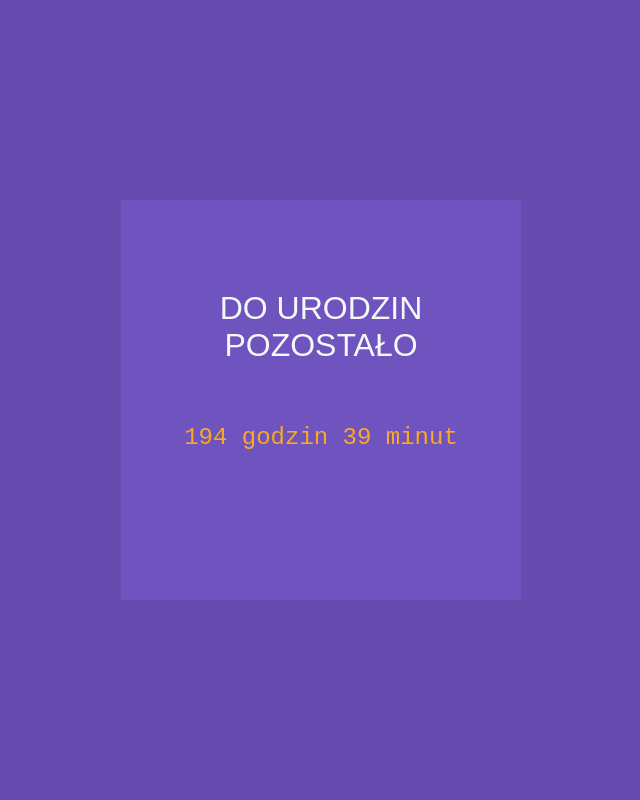
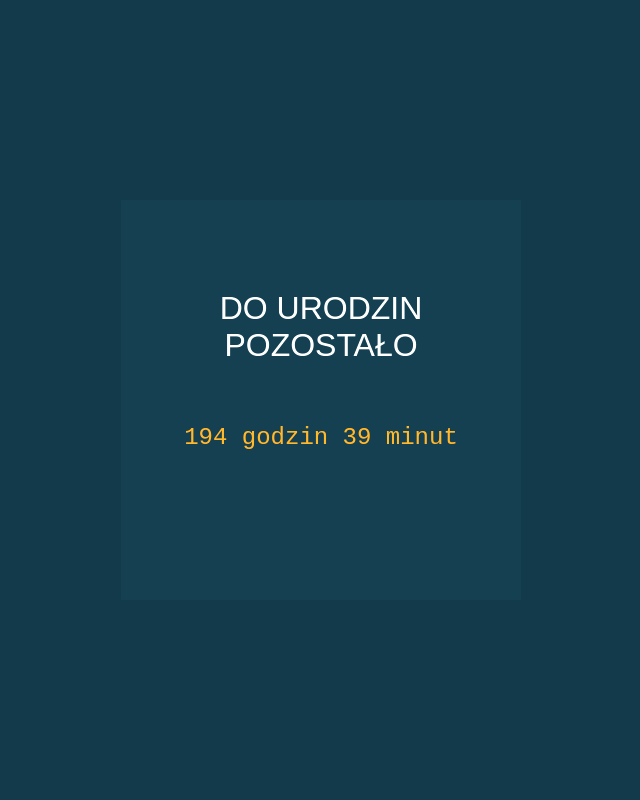
Before and after one commit to 0noder4/DjangoTimer, a Django app: page / in a window 1280 px wide. Shown: the whole page, without its empty margins (319-959 px from the left). Run offline with Django 4.2, Linux system fonts and the light colour scheme.

Commit message:
refactor: color changes

```diff
--- a/DjangoTimer/settings.py
+++ b/DjangoTimer/settings.py
@@ -106,7 +106,7 @@ AUTH_PASSWORD_VALIDATORS = [
 
 LANGUAGE_CODE = 'en-us'
 
-TIME_ZONE = 'UTC'
+TIME_ZONE = 'Europe/Warsaw'
 
 USE_I18N = True
 
--- a/Timer/static/style.css
+++ b/Timer/static/style.css
@@ -9,7 +9,7 @@ body {
     display: flex;
     justify-content: center;
     align-items: center;
-    background-color: #664CAF;
+    background-color: #123a4b;
 }
 
 .card {
@@ -19,7 +19,8 @@ body {
     flex-direction: column;
     width: 400px;
     height: 400px;
-    background-color: #6f53be;
+    background-color: #123a4b;
+    filter: brightness(110%);
 }
 
 .desc {
```
Also changed, not shown: db.sqlite3, 1 other file.
